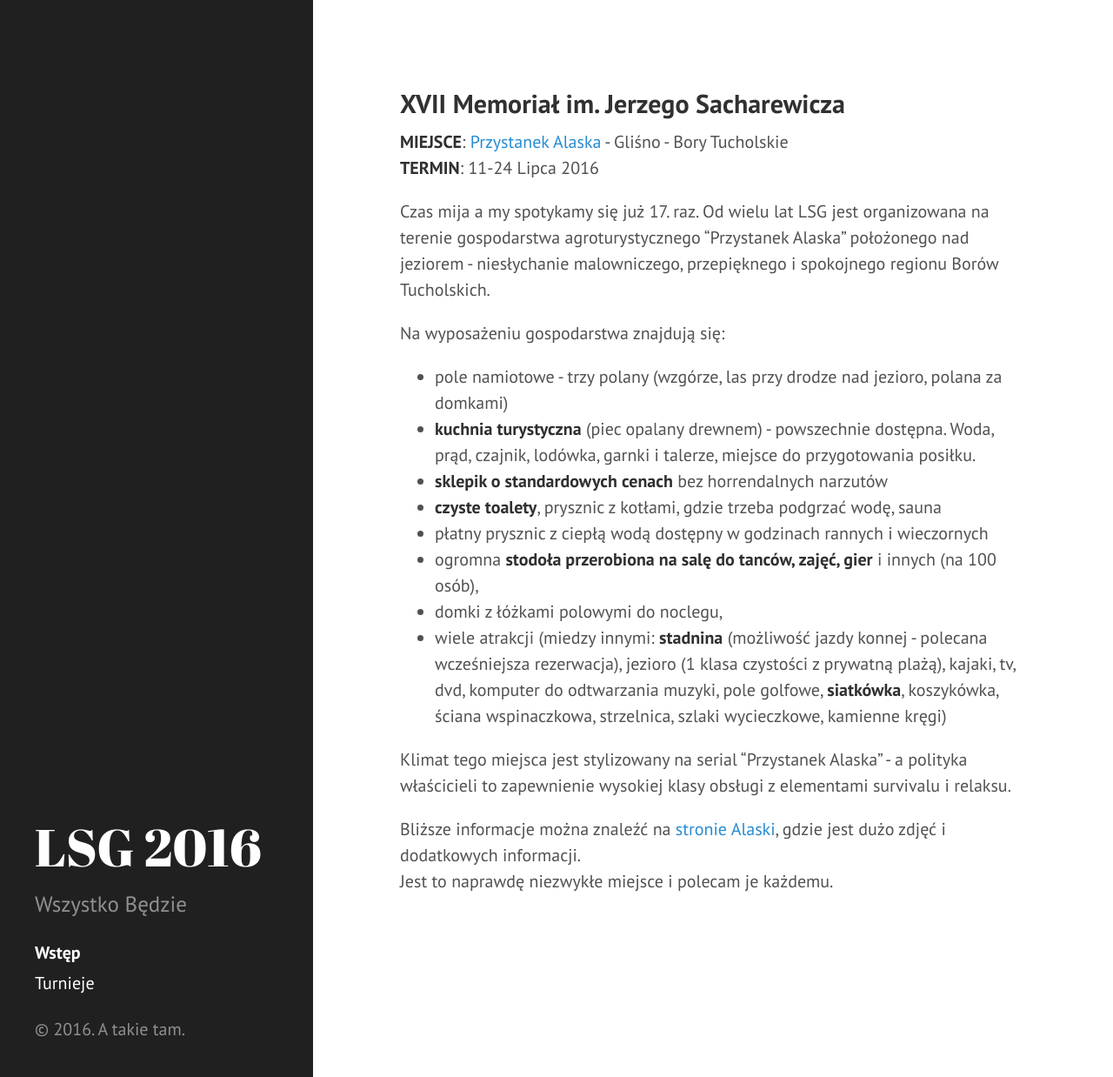
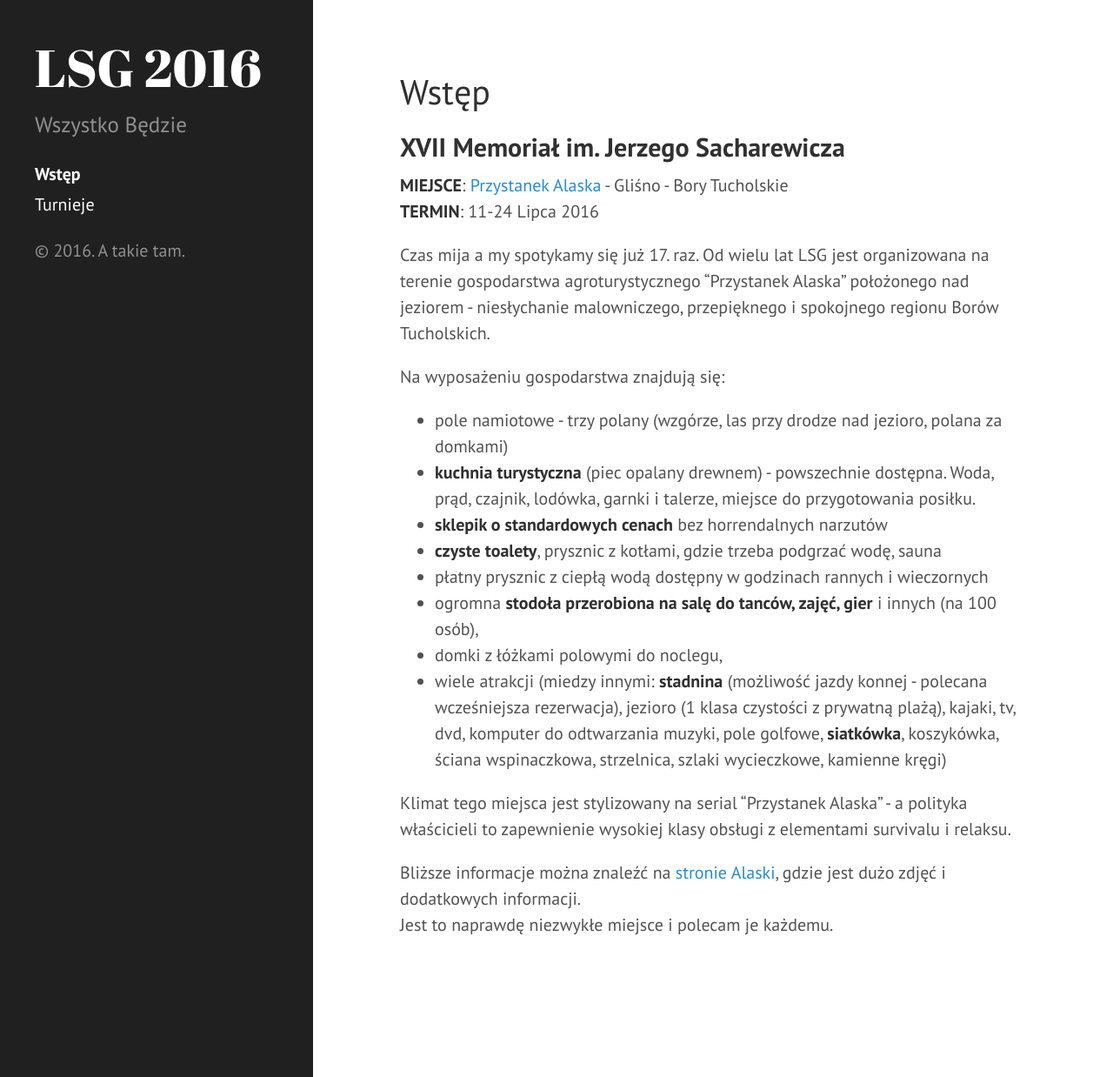
Before and after one commit to tasuki/lsg, a Jekyll site: the page built from index.md, in a window 1280 px wide and 1238 px high. Shown: the whole window at 87% size. Built offline with Jekyll 4.4.1, drawn with Linux system fonts in a browser that asks for light colours; Markdown is read by kramdown in place of the engine named in the settings.

Commit message:
Styling changes

```diff
--- a/_includes/sidebar.html
+++ b/_includes/sidebar.html
@@ -1,5 +1,5 @@
 <div class="sidebar">
-  <div class="container sidebar-sticky">
+  <div class="container">
     <div class="sidebar-about">
       <h1>
         <a href="{{ site.baseurl }}">
@@ -10,13 +10,11 @@
     </div>
 
     <nav class="sidebar-nav">
-      <a class="sidebar-nav-item{% if page.url == site.baseurl %} active{% endif %}" href="{{ site.baseurl }}">Wstęp</a>
-
       {% assign pages_list = site.pages %}
       {% for node in pages_list %}
         {% if node.title != null %}
           {% if node.layout == "page" %}
-            <a class="sidebar-nav-item{% if page.url == node.url %} active{% endif %}" href="{{ node.url }}">{{ node.title }}</a>
+            <a class="sidebar-nav-item{% if page.url == node.url %} active{% endif %}" href="{{ site.baseurl }}{{ node.url }}">{{ node.title }}</a>
           {% endif %}
         {% endif %}
       {% endfor %}
```
Also changed, not shown: index.md (+1 -1 lines).
